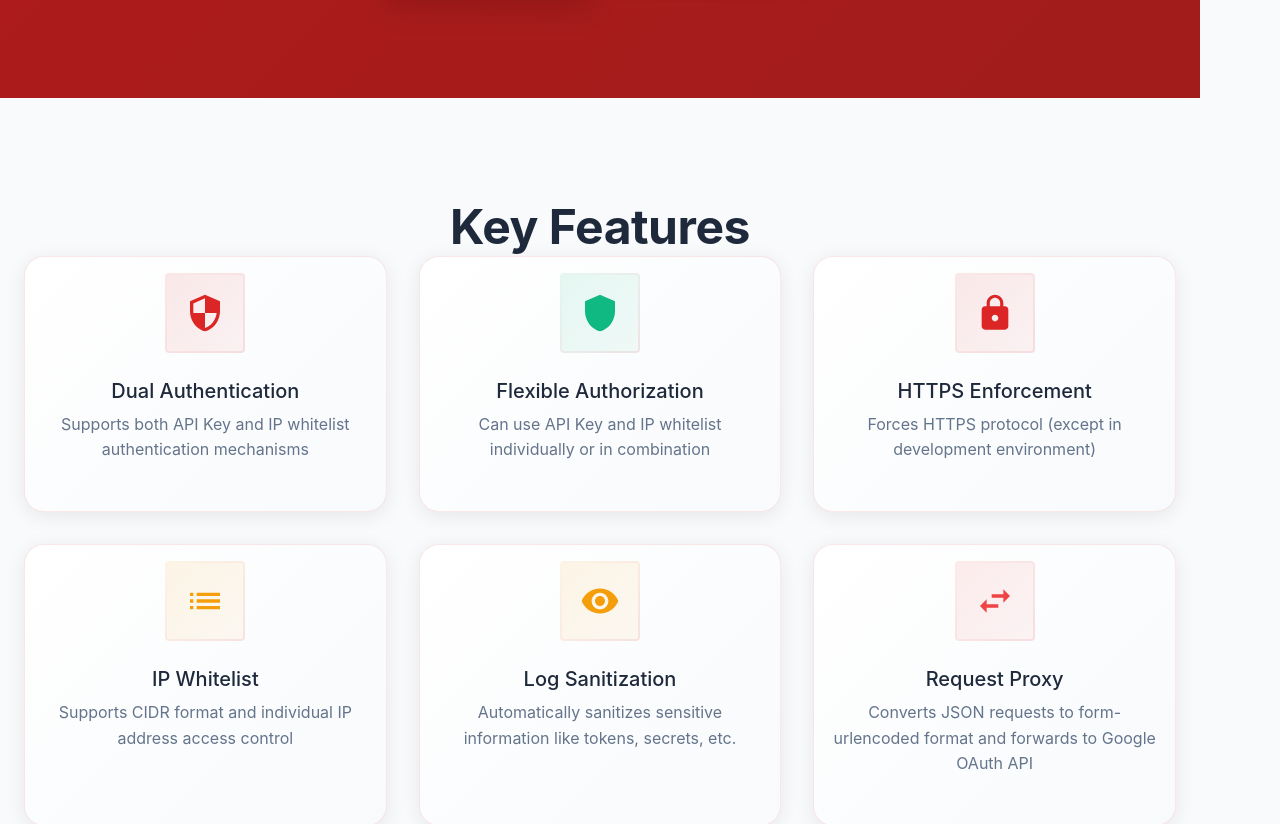
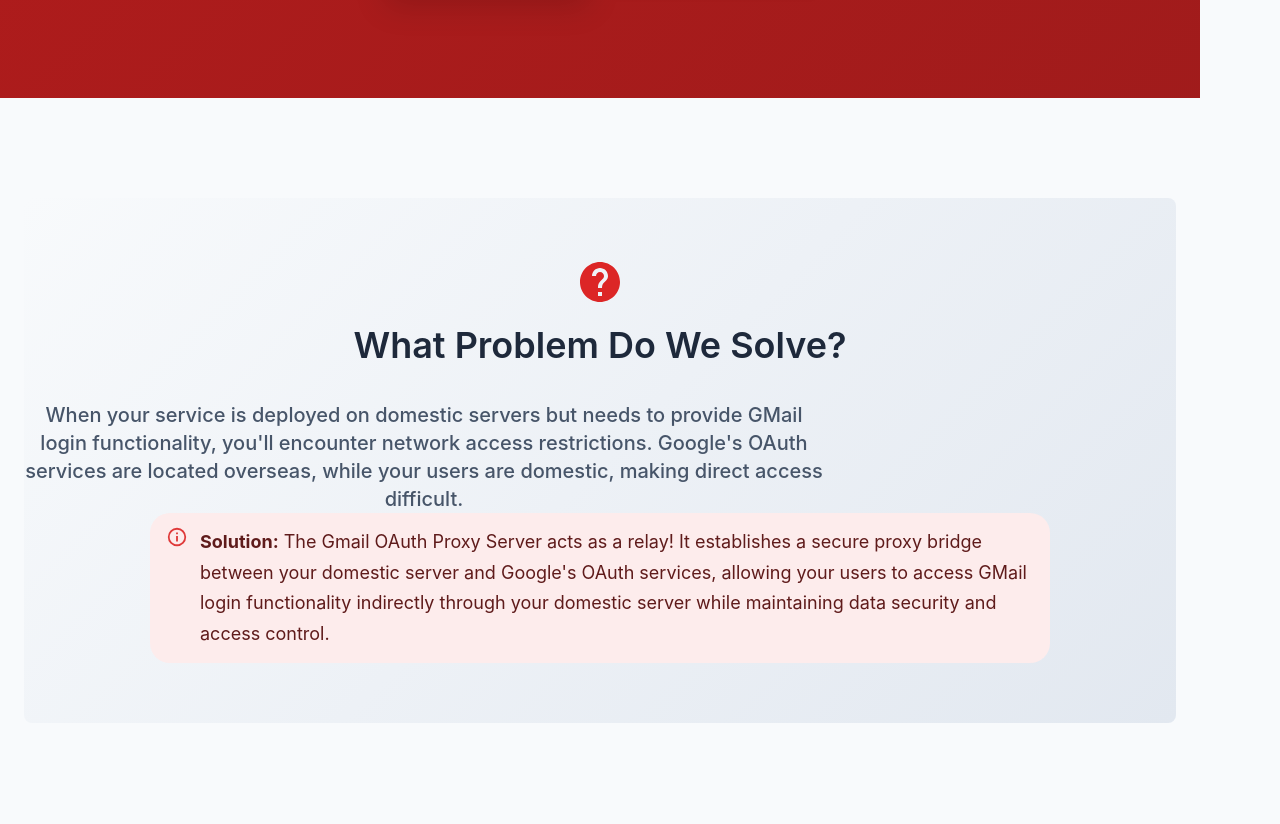
Before and after one commit to CC11001100/gmail-oauth-proxy-server, a React app in the folder website/: page /gmail-oauth-proxy-server/ in a window 1280 px wide. Shown: the part 442-1266 px from the top of the page. Built offline with nearby package versions, Linux system fonts and the light colour scheme; the HTML template or start-up script is replaced by a standard one.

Commit message:
在首页添加问题说明部分，清楚解释项目解决的问题和解决方案

```diff
--- a/website/src/i18n/en.json
+++ b/website/src/i18n/en.json
@@ -10,6 +10,14 @@
     "subtitle": "A secure Google OAuth proxy service implemented with Go and Gin framework",
     "getStarted": "Get Started",
     "learnMore": "Learn More",
+    "problem": {
+      "title": "What Problem Do We Solve?",
+      "description": "When your service is deployed on domestic servers but needs to provide GMail login functionality, you'll encounter network access restrictions. Google's OAuth services are located overseas, while your users are domestic, making direct access difficult.",
+      "solution": {
+        "title": "Solution",
+        "description": "The Gmail OAuth Proxy Server acts as a relay! It establishes a secure proxy bridge between your domestic server and Google's OAuth services, allowing your users to access GMail login functionality indirectly through your domestic server while maintaining data security and access control."
+      }
+    },
     "features": {
       "title": "Key Features",
       "dualAuth": {
--- a/website/src/i18n/zh.json
+++ b/website/src/i18n/zh.json
@@ -10,6 +10,14 @@
     "subtitle": "使用Go和Gin框架实现的安全谷歌OAuth代理服务",
     "getStarted": "开始使用",
     "learnMore": "了解更多",
+    "problem": {
+      "title": "我们解决了什么问题？",
+      "description": "当您的服务部署在国内服务器时，如果需要提供GMail登录功能，您会遇到网络访问限制的问题。Google的OAuth服务在国外，而您的用户在国内，直接访问会遇到连接困难。",
+      "solution": {
+        "title": "解决方案",
+        "description": "Gmail OAuth代理服务器就是用来做中继的！它在您的国内服务器和Google OAuth服务之间建立一个安全的代理桥梁，让您的用户可以通过国内服务器间接访问GMail登录功能，同时保持数据安全和访问控制。"
+      }
+    },
     "features": {
       "title": "核心特性",
       "dualAuth": {
--- a/website/src/pages/Home/Home.module.css
+++ b/website/src/pages/Home/Home.module.css
@@ -165,6 +165,68 @@
   }
 }
 
+/* 问题说明部分 */
+.problemStatement {
+  text-align: center;
+  padding: 60px 0;
+  background: linear-gradient(135deg, #f8fafc 0%, #e2e8f0 100%);
+  border-radius: 8px;
+  margin-bottom: 40px;
+}
+
+.problemHeader {
+  display: flex;
+  flex-direction: column;
+  align-items: center;
+  margin-bottom: 32px;
+}
+
+.problemIcon {
+  font-size: 3rem !important;
+  color: #dc2626;
+  margin-bottom: 16px;
+}
+
+.problemTitle {
+  color: #1e293b;
+  font-weight: 700;
+  margin-bottom: 16px;
+}
+
+.problemDescription {
+  color: #475569;
+  line-height: 1.6;
+  max-width: 800px;
+  margin: 0 auto 32px;
+  font-weight: 500;
+}
+
+.problemAlert {
+  max-width: 900px;
+  margin: 0 auto;
+  text-align: left;
+  border-radius: 4px;
+}
+
+.problemAlert .MuiAlert-message {
+  width: 100%;
+}
+
+/* 深色模式支持 */
+@media (prefers-color-scheme: dark) {
+  .problemStatement {
+    background: linear-gradient(135deg, #0f172a 0%, #1e293b 100%);
+  }
+
+  .problemTitle {
+    color: #f1f5f9;
+  }
+
+  .problemDescription {
+    color: #cbd5e1;
+  }
+}
+
 /* 响应式设计 */
 @media (max-width: 768px) {
   .heroTitle {
@@ -202,6 +264,22 @@
   .section {
     padding: 80px 0;
   }
+
+  .problemStatement {
+    padding: 40px 20px;
+  }
+
+  .problemIcon {
+    font-size: 2.5rem !important;
+  }
+
+  .problemTitle {
+    font-size: 1.75rem;
+  }
+
+  .problemDescription {
+    font-size: 1.1rem;
+  }
 }
 
 @media (max-width: 480px) {
--- a/website/src/pages/Home/Home.tsx
+++ b/website/src/pages/Home/Home.tsx
@@ -10,6 +10,7 @@
   ListItem,
   ListItemIcon,
   ListItemText,
+  Alert,
 } from '@mui/material';
 import {
   Security as SecurityIcon,
@@ -21,6 +22,7 @@
   Download as DownloadIcon,
   PlayArrow as PlayArrowIcon,
   CheckCircle as CheckCircleIcon,
+  Help as HelpIcon,
 } from '@mui/icons-material';
 import { useTranslation } from 'react-i18next';
 import { Link } from 'react-router-dom';
@@ -124,6 +126,26 @@
         </Container>
       </Box>
 
+      {/* Problem Statement Section */}
+      <Container maxWidth="lg" className={styles.section}>
+        <Box className={styles.problemStatement}>
+          <Box className={styles.problemHeader}>
+            <HelpIcon className={styles.problemIcon} />
+            <Typography variant="h3" component="h2" className={styles.problemTitle}>
+              {t('home.problem.title')}
+            </Typography>
+          </Box>
+          <Typography variant="h6" component="p" className={styles.problemDescription}>
+            {t('home.problem.description')}
+          </Typography>
+          <Alert severity="info" className={styles.problemAlert}>
+            <Typography variant="body1">
+              <strong>{t('home.problem.solution.title')}:</strong> {t('home.problem.solution.description')}
+            </Typography>
+          </Alert>
+        </Box>
+      </Container>
+
       {/* Features Section */}
       <Container maxWidth="lg" className={styles.section}>
         <Typography variant="h2" component="h2" className={styles.sectionTitle}>
```
Also changed, not shown: 1 other file (tests, documents, lock files or other folders).
